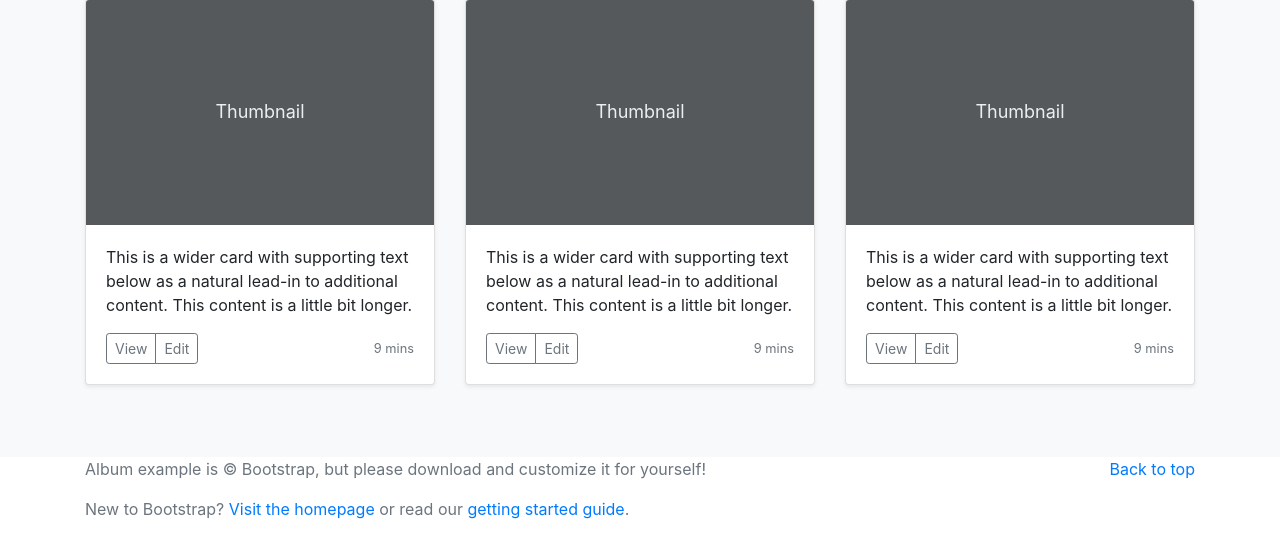
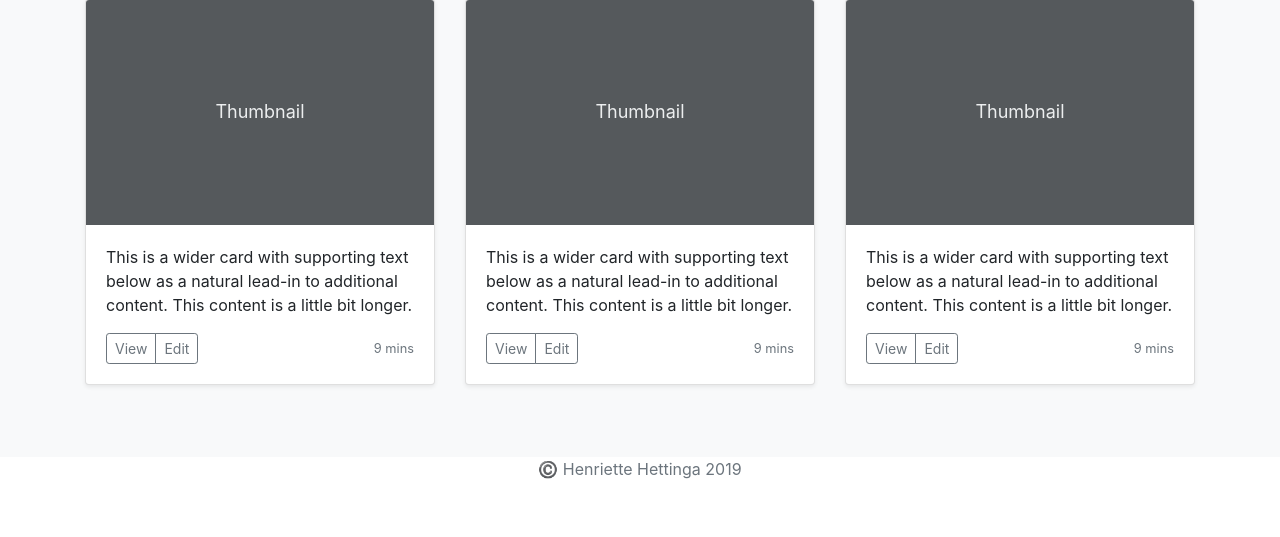
Before and after one commit to Jethet/udemycourse-personalportfolio-project, a Django app: page / in a window 1280 px wide. Shown: the part 1257-1794 px from the top of the page. After the commit the page ends 1736 px from the top, so only its background shows below. Run offline with Django 3.2, Linux system fonts and the light colour scheme; some libraries are stand-ins or nearby versions.

Commit message:
Create footer mentioning copyright

```diff
--- a/jobs/templates/jobs/home.html
+++ b/jobs/templates/jobs/home.html
@@ -207,12 +207,9 @@
 </main>
 
 <footer class="text-muted">
-  <div class="container">
-    <p class="float-right">
-      <a href="#">Back to top</a>
-    </p>
-    <p>Album example is &copy; Bootstrap, but please download and customize it for yourself!</p>
-    <p>New to Bootstrap? <a href="https://getbootstrap.com/">Visit the homepage</a> or read our <a href="/docs/4.3/getting-started/introduction/">getting started guide</a>.</p>
+  <div class="container text-center">
+    <p>©️ Henriette Hettinga {% now "Y" %}</p>
+
   </div>
 </footer>
 <script src="https://code.jquery.com/jquery-3.3.1.slim.min.js" integrity="sha384-q8i/X+965DzO0rT7abK41JStQIAqVgRVzpbzo5smXKp4YfRvH+8abtTE1Pi6jizo" crossorigin="anonymous"></script>
```
